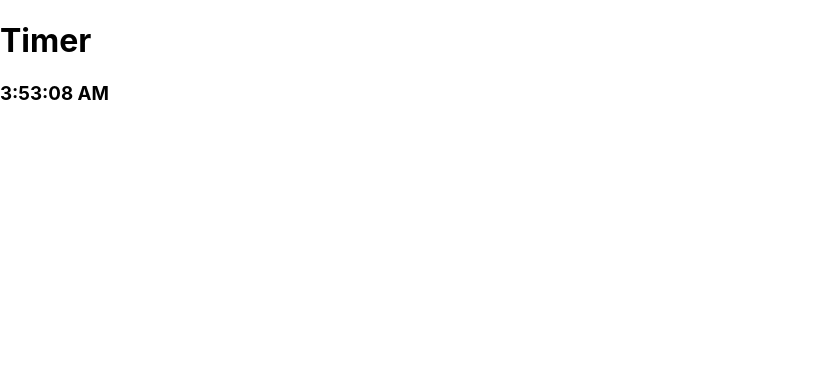
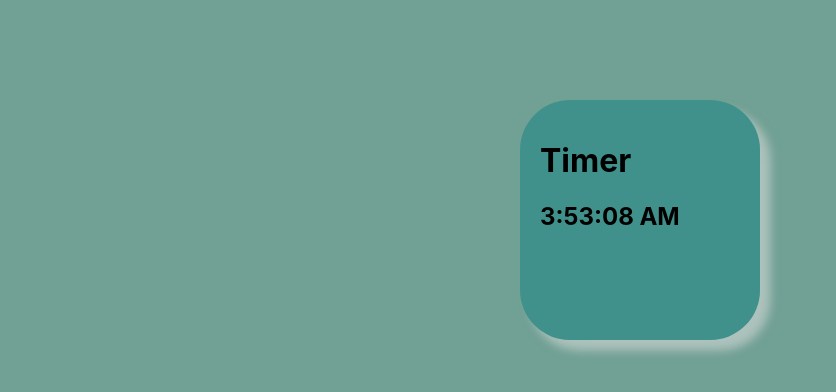
Before and after one commit to meetmistry28/ReactJS, a React (Create React App) app: page / in a window 1280 px wide. Shown: the top 392 px of the page, without its empty margins (0-836 px from the left). Built offline with nearby package versions, Linux system fonts and the light colour scheme.

Commit message:
homework

```diff
--- a/src/App.js
+++ b/src/App.js
@@ -11,6 +11,7 @@ import Counter from "./user/components/Counter";
 import Medicine from "./user/containers/Medicine";
 import Doctor from "./user/containers/Doctor";
 import Timer from "./user/containers/Timer/Timer";
+import TimerFun from "./user/containers/Timer/TimerFun";
 
 
 function App() {
@@ -28,7 +29,8 @@ function App() {
       {/* <Counter/> */}
       {/* <Medicine /> */}
       {/* <Doctor /> */}
-      <Timer />
+      {/* <Timer /> */}
+      <TimerFun />
 
     </>
   );
--- a/src/user/containers/Timer/Timer.js
+++ b/src/user/containers/Timer/Timer.js
@@ -1,4 +1,5 @@
 import React, { Component } from "react";
+import Style from "./Timer.module.css"
 
 export default class Timer extends Component {
   //1 It is used to initialize state value or binding methods.
@@ -41,7 +42,7 @@ export default class Timer extends Component {
   render() {
     return (
       <div>
-        <h1>Timer</h1>
+        <h1 class={Style.time}>Timer</h1>
 
         <h3>{this.state.time.toLocaleTimeString()}</h3>
       </div>
--- /dev/null
+++ b/src/user/containers/Timer/Timer.module.css
@@ -0,0 +1,15 @@
+.time {
+    margin: auto;
+    margin-top: 100px;
+    padding: 20px;
+    height: 200px;
+    border-radius: 50px;
+    width: 200px;
+    background-color: rgba(19, 131, 131, 0.511);
+    /* border: red solid 2px; */
+    box-shadow: 10px 10px 10px 0.4px rgba(223, 223, 223, 0.548);
+}
+
+body {
+    background-color: rgba(0, 85, 64, 0.555);
+}
--- /dev/null
+++ b/src/user/containers/Timer/TimerFun.js
@@ -0,0 +1,31 @@
+import React, { useEffect, useState } from "react";
+import Style from "./Timer.module.css";
+
+function TimerFun(props) {
+  const [data, setData] = useState(new Date());
+
+  useEffect(() => {
+    console.log("Mounting");
+    const timerRef = setInterval(() => {
+      setData(new Date());
+    }, 1000);
+
+    return () => {
+      clearInterval(timerRef);
+    };
+  }, []);
+
+  const time = data.toLocaleTimeString();
+
+  return (
+    <>
+      <div class={Style.time}>
+        <h1>Timer</h1>
+
+        <h2>{time}</h2>
+      </div>
+    </>
+  );
+}
+
+export default TimerFun;
```
